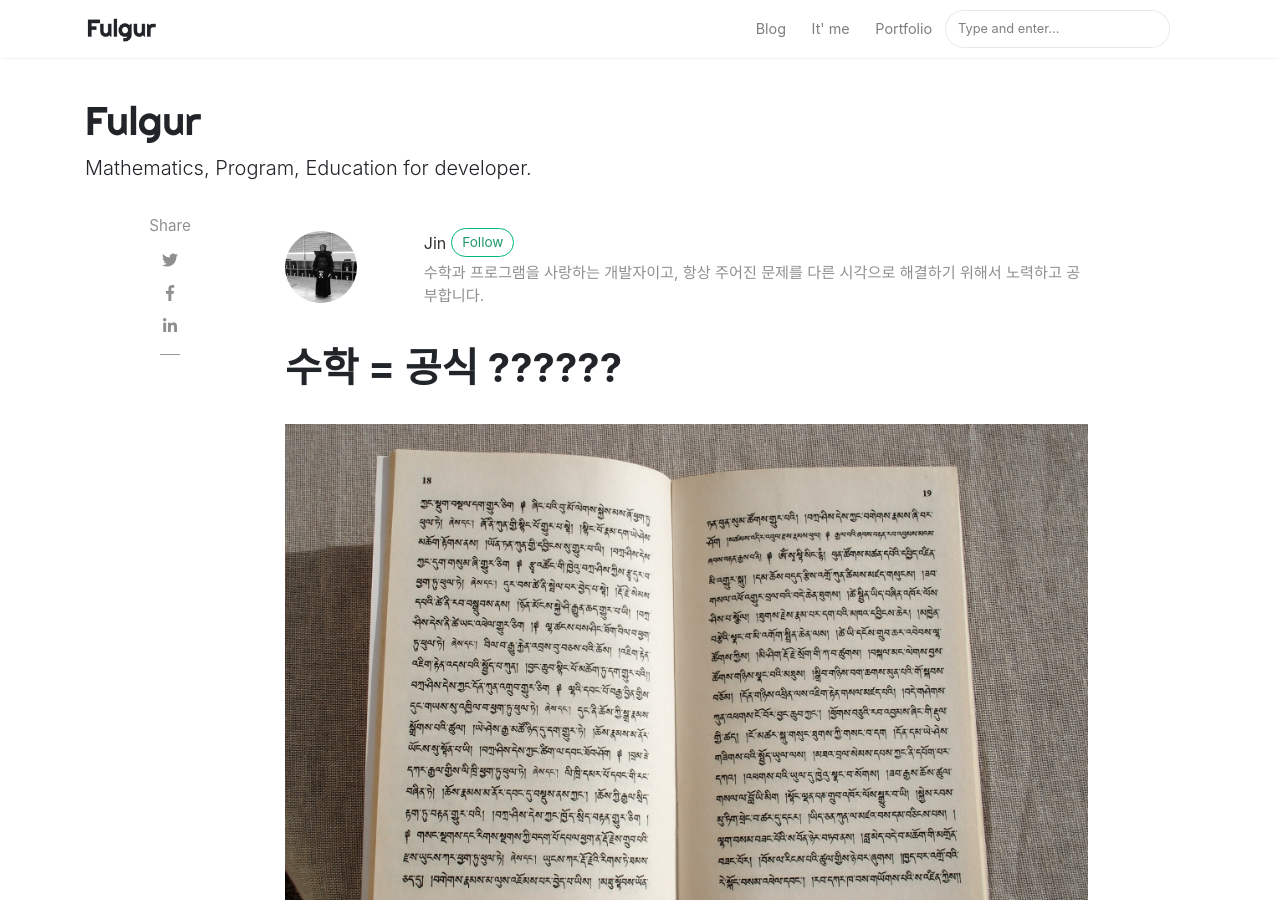
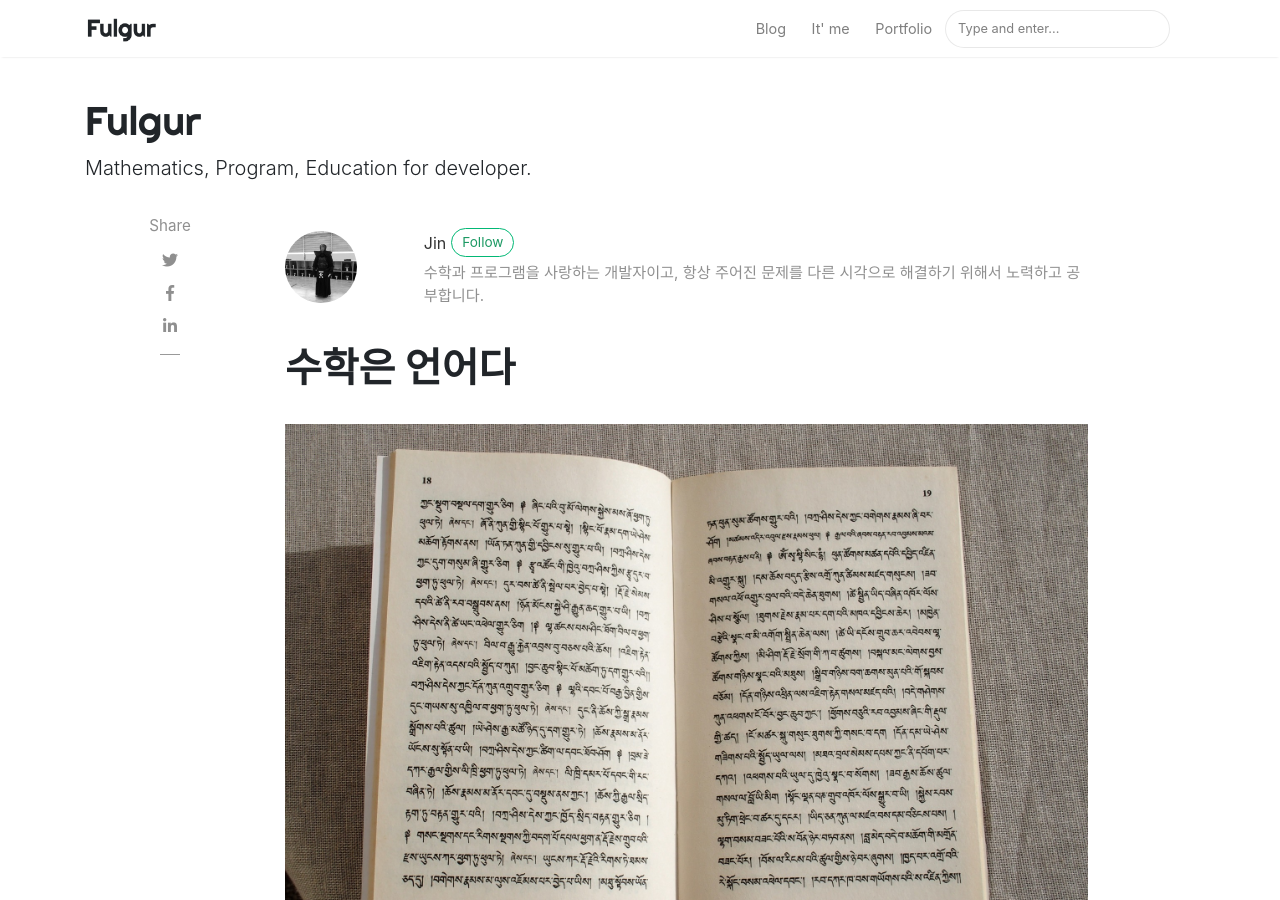
Before and after one commit to kerow1004/kerow1004.github.io, a Jekyll site: the page built from _posts/2020-08-18-math-blog-3.md, in a window 1280 px wide and 900 px high. Built offline with Jekyll 4.4.1, drawn with Linux system fonts in a browser that asks for light colours; nearby versions of some CDN libraries; formulas are drawn with MathJax 3; comment, search, counter and statistics services are not loaded.

Commit message:
블로그 수정

```diff
--- a/_posts/2020-08-18-math-blog-3.md
+++ b/_posts/2020-08-18-math-blog-3.md
@@ -1,6 +1,6 @@
 ---
 layout: post
-title:  "수학 = 공식 ??????"
+title:  "수학은 언어다"
 author: jin
 categories: [ Remind Math ]
 image: assets/images/math3.jpg
```
Also changed, not shown: portfolio/index.html (+4 -4 lines), 3 other files.
